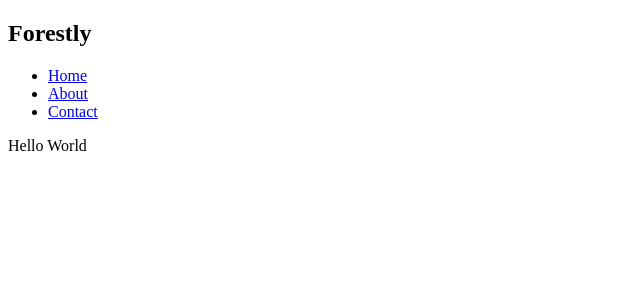
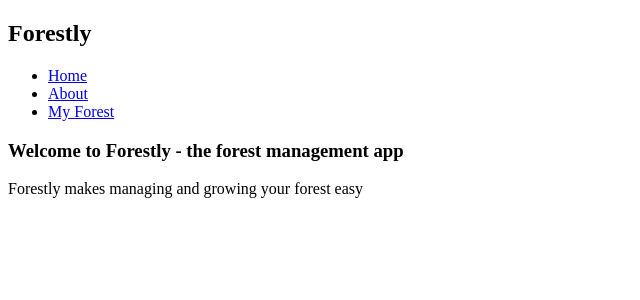
Before and after one commit to x-link-x/forestly, a Flask app: page / in a window 1280 px wide. Shown: the top 300 px of the page, without its empty margins (0-640 px from the left). Run offline with Flask 2, Linux system fonts and the light colour scheme.

Commit message:
added html menu

```diff
--- a/templates/base.html
+++ b/templates/base.html
@@ -7,18 +7,18 @@
     <title>Forestly</title>
 </head>
 <body>
-
-    <nav>
-        <h1>Forestly</h1>
-        <ul>
-            <li><a href="#">Home</a></li>
-            <li><a href="#">About</a></li>
-            <li><a href="#">Contact</a></li>
-        </ul>
-    </nav>
+    <header>
+        <nav>
+            <h1>Forestly</h1>
+            <ul class="menu">
+                <li><a href="/">Home</a></li>
+                <li><a href="/about">About</a></li>
+                <li><a id="my-forest-link" href="/forest">My Forest</a></li>
+            </ul>
+        </nav>
+    </header>
 
     {% block content %}
-
     {% endblock content %}
 
 </body>
--- a/templates/index.html
+++ b/templates/index.html
@@ -2,6 +2,15 @@
 
 {% block content %}
 
-<div><p>Hello World</p></div>
+<div>
+
+    <h3>Welcome to Forestly - the forest management app</h3>
+
+    <p>Forestly makes managing and growing your forest easy</p>
+
+</div>
+
+
+
 
 {% endblock content %}
```
Also changed, not shown: static/tall_trees.jpeg (added).
